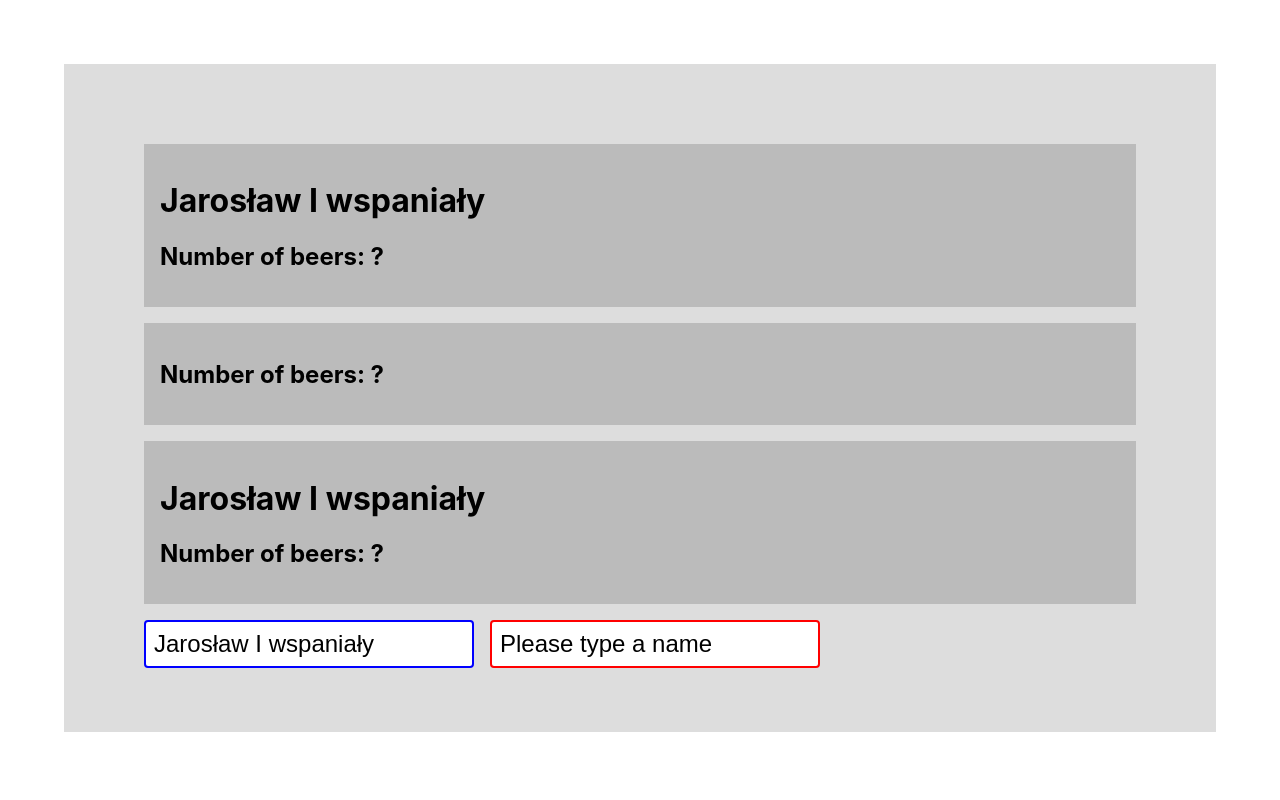
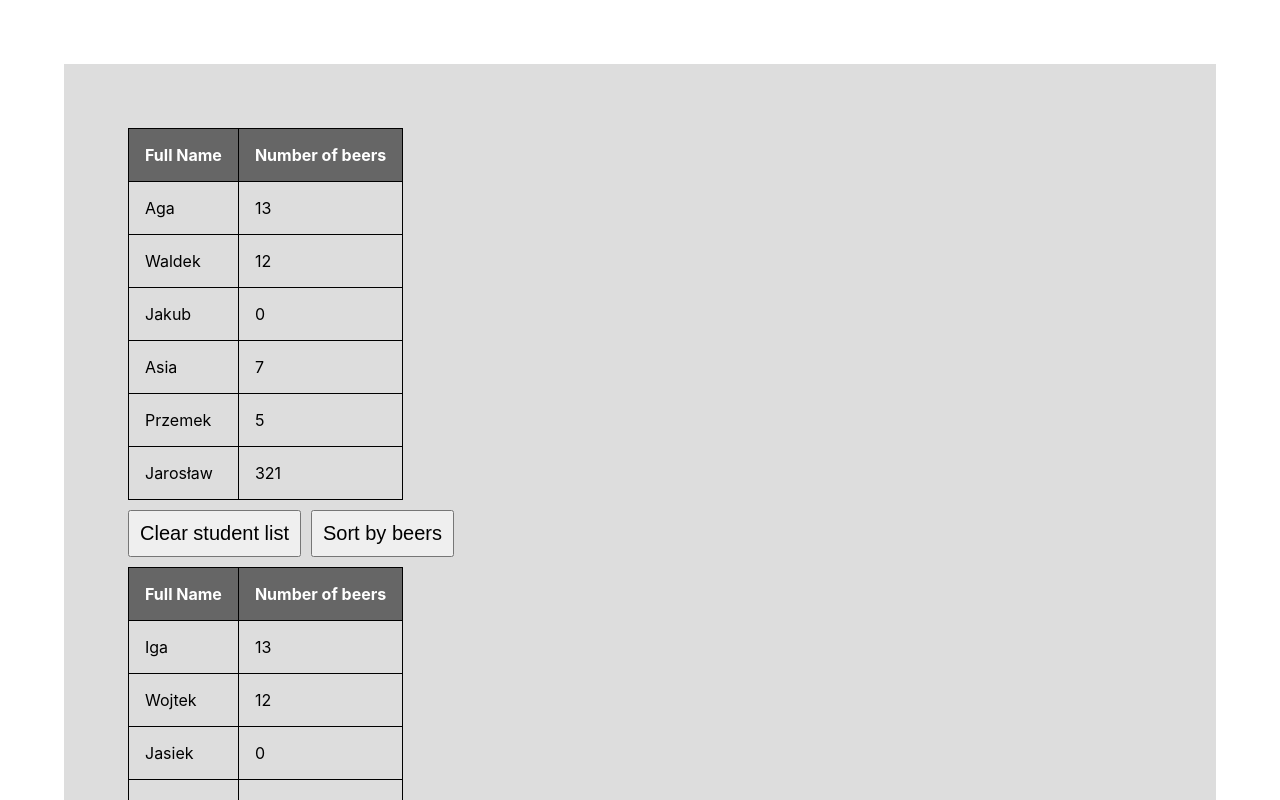
Before and after one commit to argasek/codebrainers-2020-11, a React (Create React App) app: page / in a window 1280 px wide. Shown: the top 800 px of the page. Built offline with nearby package versions, Linux system fonts and the light colour scheme.

Commit message:
Sort student list on click of button

```diff
--- a/src/App.css
+++ b/src/App.css
@@ -40,3 +40,15 @@
 .green {
   color: green;
 }
+
+button {
+  font-size: 125%;
+  display: inline-block;
+  padding: 0.5em;
+  margin-top: 0.5em;
+  margin-bottom: 0.5em;
+}
+
+button + button {
+  margin-left: 0.5em;
+}
--- a/src/App.js
+++ b/src/App.js
@@ -1,50 +1,41 @@
 import React from 'react';
 import './App.css';
-import StudentItem from './components/StudentItem';
-import StudentInput from './components/StudentInput';
+import StudentList from './components/StudentList';
+import { codebrainersStudents, otherStudents } from './models/Students';
 
 class App extends React.Component {
 
   constructor (props) {
     super(props);
     this.state = {
-      exampleStudent: 'Jarosław I wspaniały',
-      secondStudent: ''
+      codebrainersStudents: codebrainersStudents,
+      otherStudents: otherStudents
     };
   }
 
-  onChangeFullName = (event) => {
-    console.log(event.target.name);
+  clearStudents = (event) => {
+    this.setState({
+      [event.target.name]: []
+    })
+  }
 
-    this.setState({
-      [event.target.name]: event.target.value
-    });
-  };
+  sortStudentsByBeers = (event) => {
+    const sortedStudents = this.state[event.target.name].sort((firstStudent, secondStudent) => firstStudent.beers - secondStudent.beers);
+    this.setState({ [event.target.name]: sortedStudents })
+  }
 
   render () {
 
     return (
       <div style={{ backgroundColor: '#ddd', padding: '4rem' }}>
-        <StudentItem fullName={this.state.exampleStudent}/>
-        <StudentItem fullName={this.state.secondStudent}/>
-        <StudentItem fullName={this.state.exampleStudent + ' ' + this.state.secondStudent}/>
 
-        <form>
-          <StudentInput
-            inputName='exampleStudent'
-            fullName={this.state.exampleStudent}
-            onFullNameChange={this.onChangeFullName}
-            padding='0.5rem'
-            border='2px solid #00F'
-          />
-          <StudentInput
-            inputName='secondStudent'
-            fullName={this.state.secondStudent}
-            onFullNameChange={this.onChangeFullName}
-            padding='0.5rem'
-            border='2px solid #F00'
-          />
-        </form>
+        <StudentList students={this.state.codebrainersStudents} />
+        <button name='codebrainersStudents' onClick={this.clearStudents}>Clear student list</button>
+        <button name='codebrainersStudents' onClick={this.sortStudentsByBeers}>Sort by beers</button>
+
+        <StudentList students={this.state.otherStudents} />
+        <button name='otherStudents' onClick={this.clearStudents}>Clear student list</button>
+
       </div>
     );
   }
--- a/src/components/StudentList.css
+++ b/src/components/StudentList.css
@@ -12,10 +12,9 @@
 
 .student-list {
     border-collapse: collapse;
-    margin-left: 2rem;
 
 }
 
 .student-list + .student-list {
-    margin-top: 1rem;
+    margin-top: 2rem;
 }
--- a/src/components/StudentList.js
+++ b/src/components/StudentList.js
@@ -3,7 +3,7 @@ import "./StudentList.css";
 
 class StudentList extends React.Component {
 
-  render() {
+  render () {
     return (
       <table className="student-list" cellSpacing="0" cellPadding="0">
         <thead>
@@ -18,7 +18,7 @@ class StudentList extends React.Component {
           this.props.students.map((student, index) => (
             <tr key={index}>
               <td>{student.name}</td>
-              <td>{student.numberOfBoozeUnits}</td>
+              <td>{student.beers}</td>
             </tr>
           ))
         }
@@ -30,30 +30,4 @@ class StudentList extends React.Component {
 
 }
 
-
-function StudentListFn(props) {
-    return (
-        <table className="student-list" cellSpacing="0" cellPadding="0">
-            <thead>
-                <tr>
-                    <th>Full Name</th>
-                    <th>Number of beers</th>
-                </tr>
-            </thead>
-            <tbody>
-
-            {
-                props.students.map((student, index) => (
-                    <tr key={index}>
-                        <td>{student.name}</td>
-                        <td>{student.numberOfBoozeUnits}</td>
-                    </tr>
-                ))
-            }
-
-            </tbody>
-        </table>
-    );
-}
-
 export default StudentList;
--- a/src/models/Students.js
+++ b/src/models/Students.js
@@ -1,17 +1,21 @@
-const students = [
-  { name: 'Aga', numberOfBoozeUnits: 13 },
-  { name: 'Waldek', numberOfBoozeUnits: 12 },
-  { name: 'Jakub', numberOfBoozeUnits: 0 },
-  { name: 'Asia', numberOfBoozeUnits: 7 },
-  { name: 'Przemek', numberOfBoozeUnits: 5 },
-  { name: 'Jarosław', numberOfBoozeUnits: 321 }
-];
-const otherStudents = [
-  { name: 'Iga', numberOfBoozeUnits: 13 },
-  { name: 'Wojtek', numberOfBoozeUnits: 12 },
-  { name: 'Jasiek', numberOfBoozeUnits: 0 },
-  { name: 'Anna', numberOfBoozeUnits: 7 },
-  { name: 'Paweł', numberOfBoozeUnits: 5 },
+const codebrainersStudents = [
+  { name: 'Aga', beers: 13 },
+  { name: 'Waldek', beers: 12 },
+  { name: 'Jakub', beers: 0 },
+  { name: 'Asia', beers: 7 },
+  { name: 'Przemek', beers: 5 },
+  { name: 'Jarosław', beers: 321 }
 ];
 
-export {students, otherStudents};
+const otherStudents = [
+  { name: 'Iga', beers: 13 },
+  { name: 'Wojtek', beers: 12 },
+  { name: 'Jasiek', beers: 0 },
+  { name: 'Anna', beers: 7 },
+  { name: 'Paweł', beers: 5 },
+];
+
+export {
+  codebrainersStudents,
+  otherStudents
+};
```
